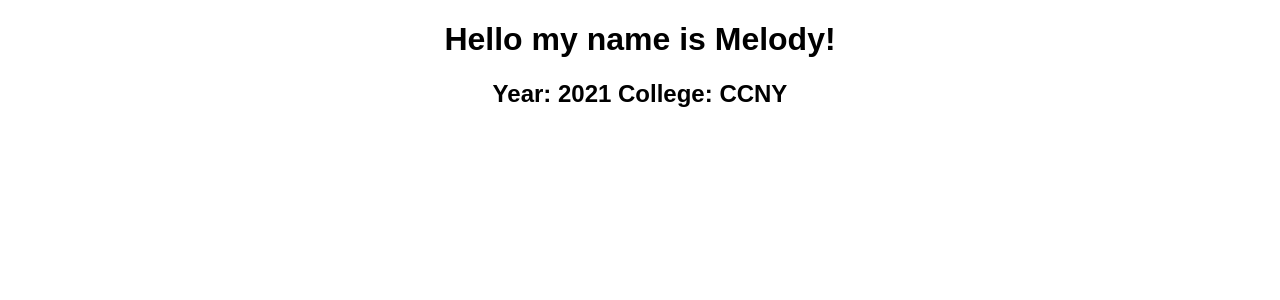
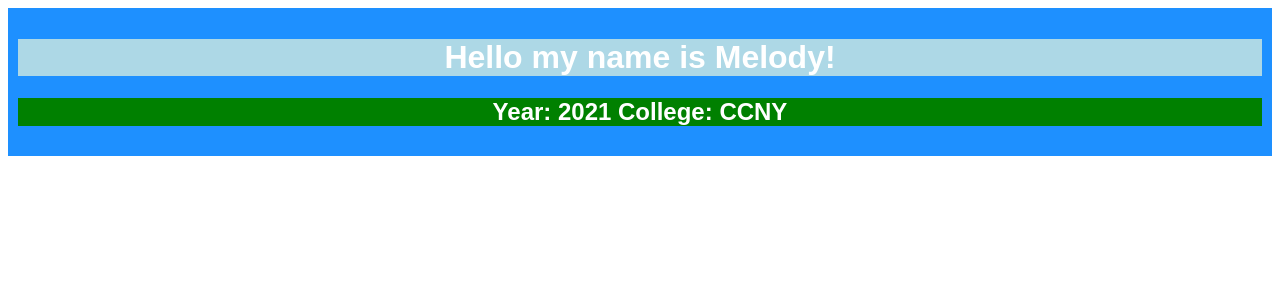
Before and after one commit to msuero1906/MyFirstRepository., a React (Create React App) app: page / in a window 1280 px wide. Shown: the top 300 px of the page. Built offline with nearby package versions, Linux system fonts and the light colour scheme.

Commit message:
Added backgrounds

```diff
--- a/src/App.js
+++ b/src/App.js
@@ -1,10 +1,21 @@
 import "./styles.css";
 
 export default function App() {
+  const mystyle = {
+    color: "white",
+    backgroundColor: "DodgerBlue",
+    padding: "10px",
+    fontFamily: "Arial"
+  };
   return (
-    <div className="App">
-      <h1>Hello my name is Melody!</h1>
-      <h2>Year: 2021 College: CCNY</h2>
+    <div style={mystyle} className="App">
+      <h1 style={{ color: "red" }} style={{ backgroundColor: "lightblue" }}>
+        Hello my name is Melody!
+      </h1>
+      <h2 style={{ color: "purple" }} style={{ backgroundColor: "green" }}>
+        {" "}
+        Year: 2021 College: CCNY
+      </h2>
     </div>
   );
 }
```
